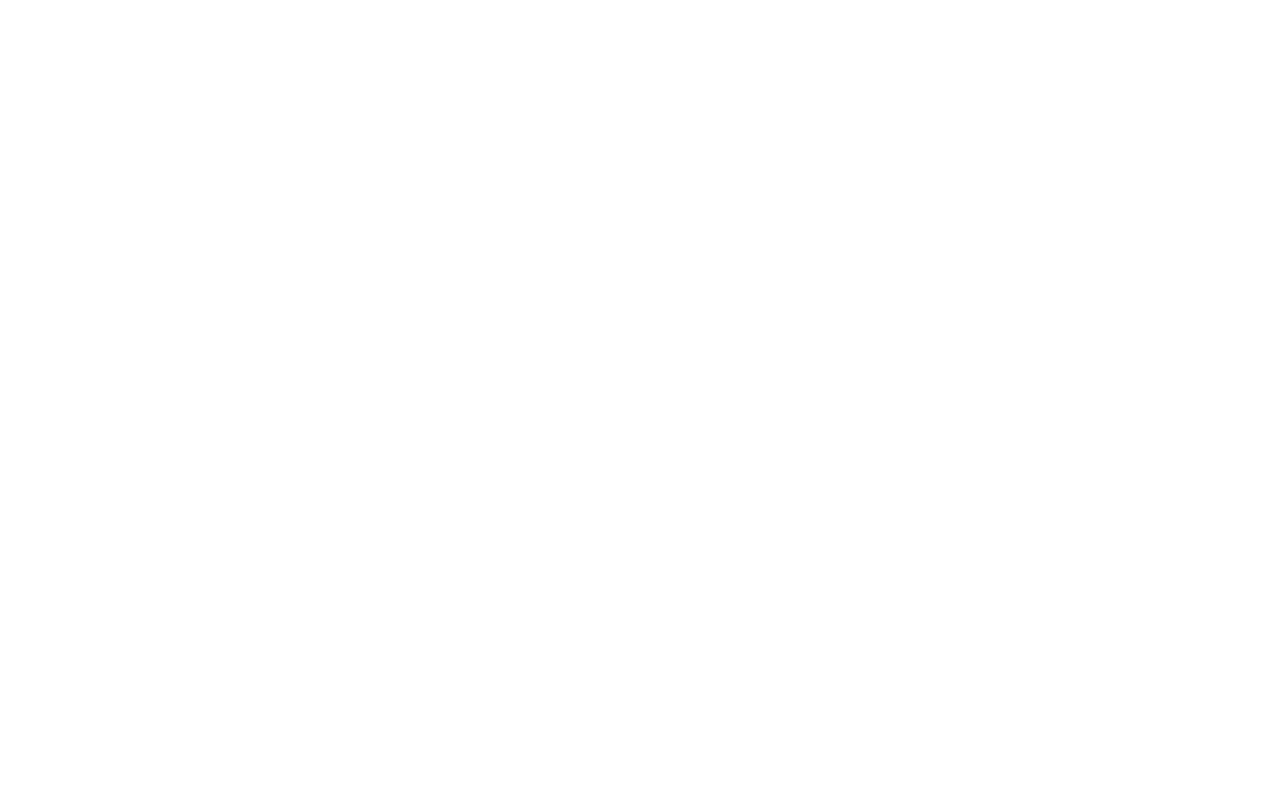
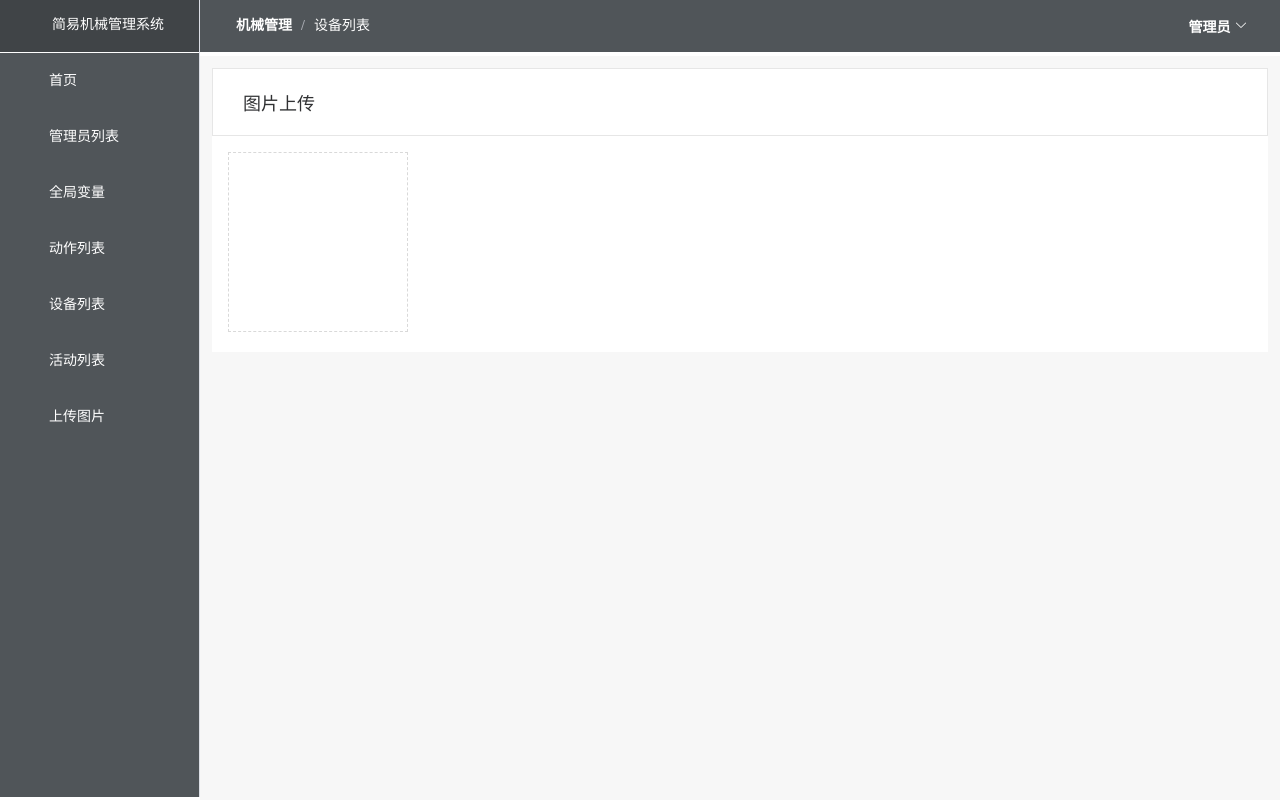
Before and after one commit to Deasoso/machine_superadmin_frontend, a Vue app: page /#/uploadpic in a window 1280 px wide. Before the commit this address had no page. Built offline with nearby package versions, Linux system fonts and the light colour scheme; sample sign-in values are in the browser's storage; what @nutui/nutui would draw is missing.

Commit message:
背景图，图片上传。

```diff
--- a/src/components/leftMenuOptions.js
+++ b/src/components/leftMenuOptions.js
@@ -39,4 +39,8 @@ export default [{
   "icon": "el-icon-user-solid",
   "name": "活动列表",
   "route": "activitylist",
+},{
+  "icon": "el-icon-user-solid",
+  "name": "上传图片",
+  "route": "uploadpic",
 }]
--- a/src/pages/login/login.vue
+++ b/src/pages/login/login.vue
@@ -1,5 +1,5 @@
 <template>
-	<div class="loginback" :style="'background: url(\'http://ymsjimg.deaso40.com/outs/red_back.jpg\');background-size: cover;'">
+	<div class="loginback" :style="'background: url(\'https://www.hnie.edu.cn/__local/B/C7/35/2FADD5D1C08C5B746540CD675F1_FA1037AA_A508F.jpg\');background-size: cover;'">
 		<div class="loginwindow">
 			<div class="rightback" v-loading="loading">
 				<div class="welcometext">
--- a/src/pages/main/activitylist.vue
+++ b/src/pages/main/activitylist.vue
@@ -38,6 +38,7 @@
                 {{ statulist.find(item => item.value == scope.row.statu).name }}
               </template>
             </el-table-column>
+            <el-table-column label="背景图url" prop="imageurl"> </el-table-column>
             <el-table-column label="备注" prop="tip"> </el-table-column>
           </el-table>
         </div>
@@ -145,6 +146,7 @@ onMounted(async () => {
   userNameList.value.push({name: '状态',label: 'statu',
     list: statulist.value
   });
+  userNameList.value.push({name: '背景图',label: 'imageurl'});
   userNameList.value.push({name: '备注',label: 'tip'});
   await getList();
   await getAdminList();
--- /dev/null
+++ b/src/pages/main/uploadpic.vue
@@ -0,0 +1,78 @@
+<template>
+  <div class="pageborder">
+    <div class="pageback">
+      <envir-page-name style="background-color: #ffffff;" :noBack="true" pageName="图片上传" />
+      <div class="pageinpadding">
+        <el-upload
+          class="avatar-uploader"
+          action="http://localhost:8481/api/useruploadpicture/"
+          :headers="getheader()"
+          :show-file-list="false"
+          :on-success="handleAvatarSuccess"
+          :before-upload="beforeAvatarUpload">
+          <img v-if="imageUrl" :src="imageUrl" class="avatar">
+          <i v-else class="el-icon-plus avatar-uploader-icon"></i>
+        </el-upload>
+        {{imageQiniuUrl}}
+      </div>
+    </div>
+  </div>
+</template>
+
+<script>
+// action="http://localhost:7979/api/uploadpic/"
+// action="https://yuezhuoapi.deaso40.com/api/uploadpic/"
+export default {
+    data() {
+      return {
+        imageUrl: '',
+        imageQiniuUrl: ''
+      };
+    },
+    methods: {
+      handleAvatarSuccess(res, file) {
+        this.imageQiniuUrl = res.picurl;
+        this.imageUrl = URL.createObjectURL(file.raw);
+      },
+      beforeAvatarUpload(file) {
+        const isLt2M = file.size / 1024 / 1024 < 2;
+        if (!isLt2M) {
+          this.$message.error('上传头像图片大小不能超过 2MB!');
+        }
+        return isLt2M;
+      },
+      getheader(){
+        return {
+          'token': localStorage.getItem("machine_superadmin_userInfo")
+        }
+      }
+    }
+  }
+</script>
+
+<style scoped>
+.avatar-uploader .el-upload {
+  border: 1px dashed #d9d9d9;
+  border-radius: 6px;
+  cursor: pointer;
+  position: relative;
+  overflow: hidden;
+}
+.avatar-uploader .el-upload:hover {
+  border-color: #409EFF;
+}
+.avatar-uploader-icon {
+  border: 1px dashed #d9d9d9;
+  font-size: 28px;
+  color: #8c939d;
+  width: 178px;
+  height: 178px;
+  line-height: 178px;
+  text-align: center;
+}
+.avatar {
+  width: 178px;
+  height: 178px;
+  display: block;
+}
+</style>
--- a/src/router/index.js
+++ b/src/router/index.js
@@ -9,6 +9,7 @@ import globallist from '@/pages/main/globallist'
 import actionlist from '@/pages/main/actionlist'
 import activitylist from '@/pages/main/activitylist'
 import machinelist from '@/pages/main/machinelist'
+import uploadpic from '@/pages/main/uploadpic'
 
 const routes = [
 	{
@@ -48,6 +49,10 @@ const routes = [
 			path: '/machinelist',
 			component: machinelist,
 			meta: ['设备列表'],
+		},{
+			path: '/uploadpic',
+			component: uploadpic,
+			meta: ['设备列表'],
 		}
 	]},
 
```
